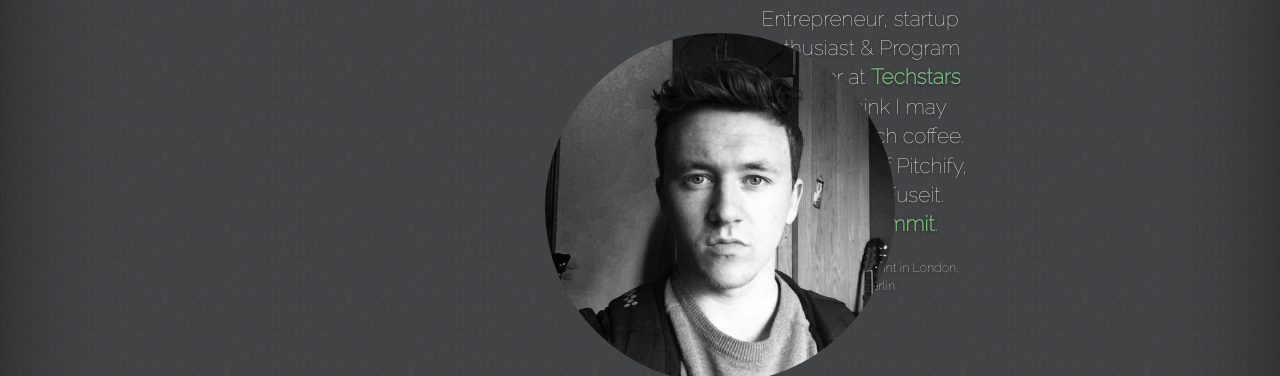
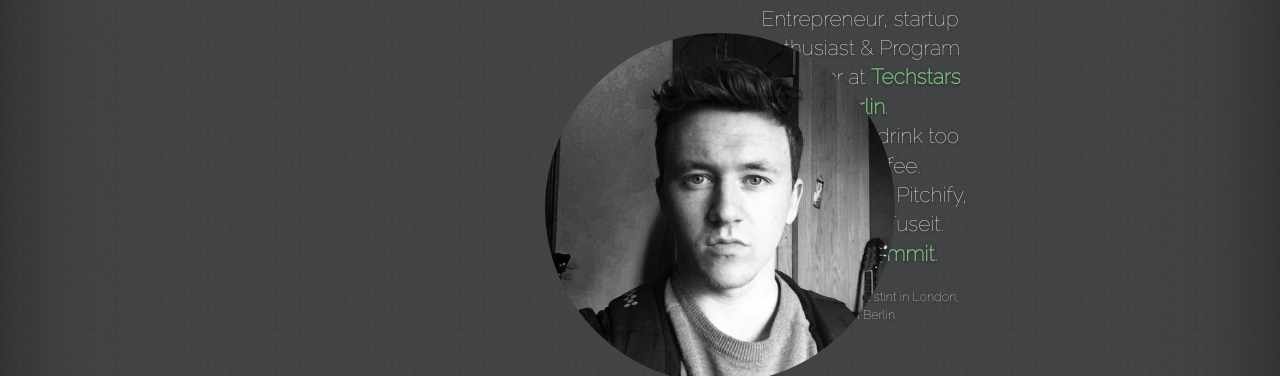
Before and after one commit to dalynewspaper/dalynewspaper.github.io, a plain HTML site: page index.html in a window 1280 px wide. Shown: the part 210-586 px from the top of the page. Drawn offline with Linux system fonts and the light colour scheme; files that its build step writes are made by us from their sources; a script that the page names is missing.

Commit message:
Berlin Version 1.1

```diff
--- a/index.html
+++ b/index.html
@@ -60,7 +60,7 @@
                 </div>
 
                   <h1 class="cover-heading">Brian Daly</h1>
-                  <p class="lead"> Entrepreneur, startup enthusiast &amp Program Manager at <a href="www.techstars.com/program/locations/berlin/" target="blank">Techstars Berlin</a>. I think I may drink too much coffee.</br> Co-Founder of Pitchify, Founder of Fuseit. </br>Ex <a href="http://www.websummit.net" target="blank">Web Summit</a>. </br>
+                  <p class="lead"> Entrepreneur, startup enthusiast &amp Program Manager at <a href="www.techstars.com/program/locations/berlin/" target="blank">Techstars Berlin</a>. </br> I think I may drink too much coffee.</br> Co-Founder of Pitchify, Founder of Fuseit. </br>Ex <a href="http://www.websummit.net" target="blank">Web Summit</a>. </br>
                   <p>Dublin grown, short stint in London, now in Berlin.</p>
                   <p class="lead">
 
```
